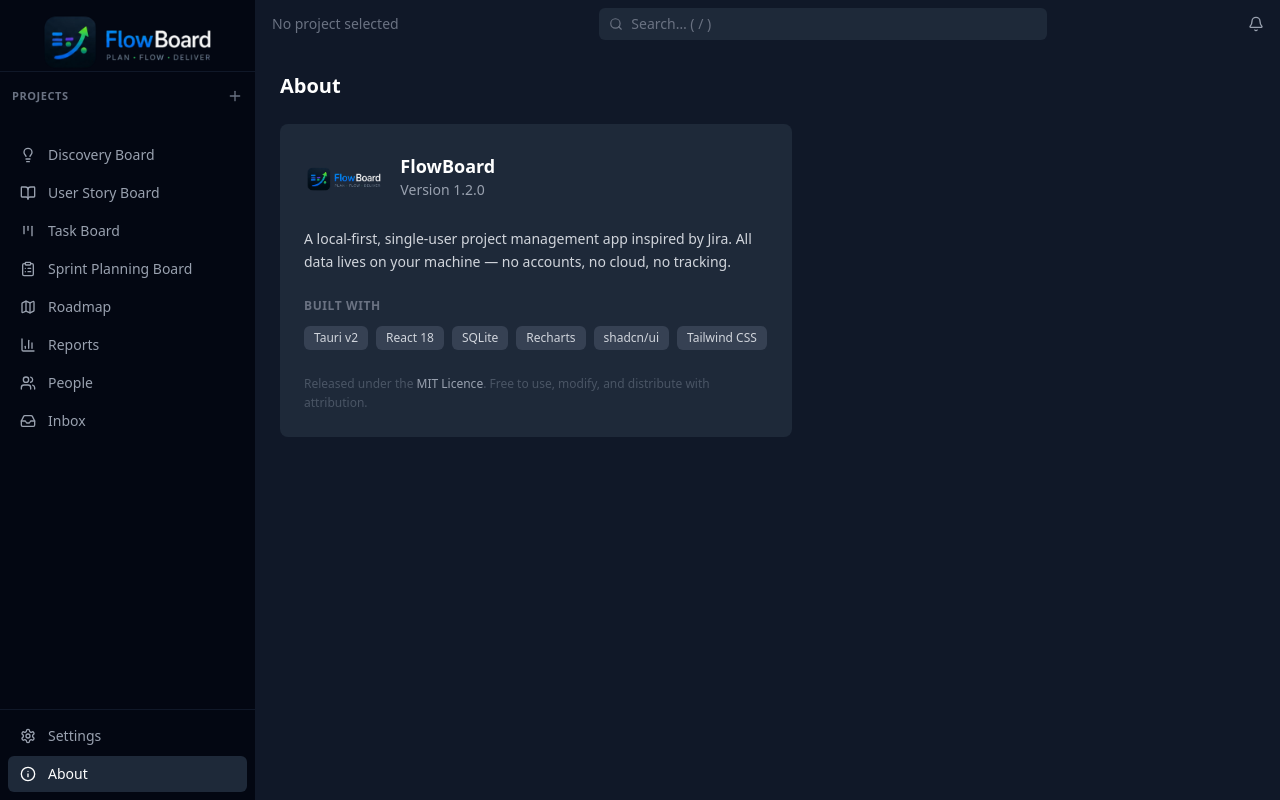
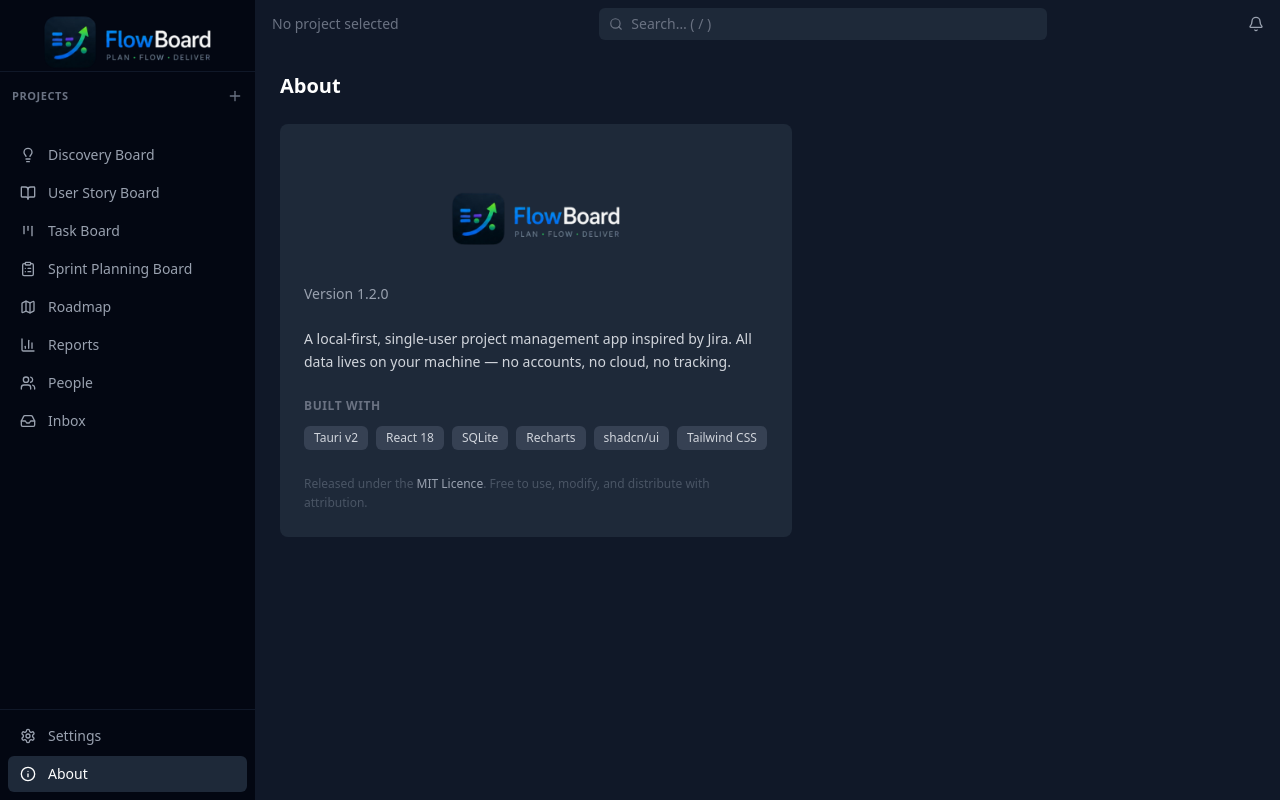
Before and after one commit to pmattos87/flowboard, a React (Vite) app: page /#/about in a window 1280 px wide. Built offline with nearby package versions, Linux system fonts and the light colour scheme.

Commit message:
fix(ui): match About logo to sidebar size, drop redundant wordmark text
Use h-32 w-auto object-contain (same as Sidebar) and remove the
'FlowBoard' text block — just the logo with the version below it.
Repoint the About test at the logo's alt text.

```diff
--- a/src/pages/About.tsx
+++ b/src/pages/About.tsx
@@ -13,12 +13,9 @@
       <h1 className="text-xl font-semibold text-white mb-6">About</h1>
 
       <div className="bg-gray-800 rounded-lg p-6 flex flex-col gap-6">
-        <div className="flex items-center gap-4">
-          <img src="/logo.png" alt="FlowBoard logo" className="h-14 w-auto object-contain" />
-          <div>
-            <p className="text-lg font-semibold text-white">FlowBoard</p>
-            <p className="text-sm text-gray-400">Version 1.2.0</p>
-          </div>
+        <div className="flex flex-col gap-2">
+          <img src="/logo.png" alt="FlowBoard logo" className="h-32 w-auto object-contain" />
+          <p className="text-sm text-gray-400">Version 1.2.0</p>
         </div>
 
         <p className="text-sm text-gray-300 leading-relaxed">
```
Also changed, not shown: 1 other file (tests, documents, lock files or other folders).
